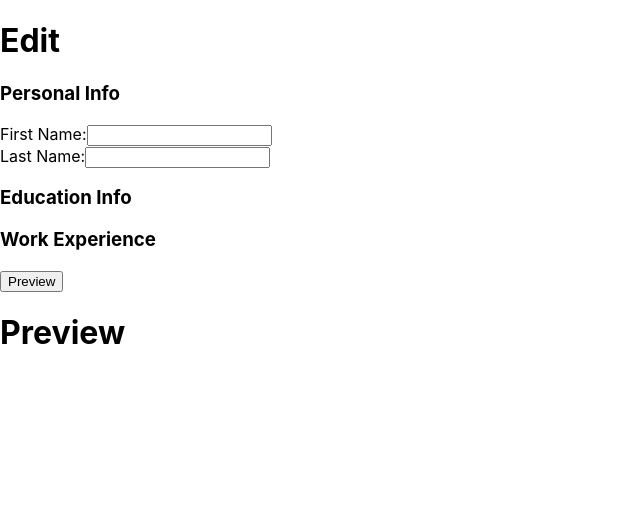
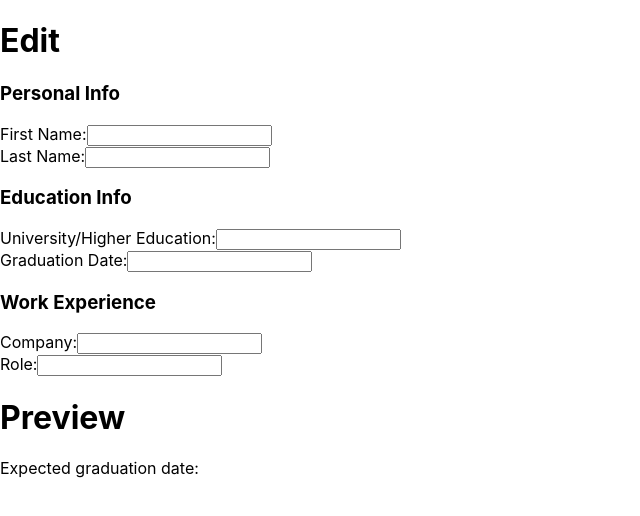
Before and after one commit to Celinarabe/cv-project, a React (Create React App) app: page / in a window 1280 px wide. Shown: the top 516 px of the page, without its empty margins (0-640 px from the left). Built offline with nearby package versions, Linux system fonts and the light colour scheme.

Commit message:
added all inputs

```diff
--- a/src/components/App.js
+++ b/src/components/App.js
@@ -8,6 +8,10 @@ export class App extends Component {
     this.state = {
       fname: "",
       lname: "",
+      university: "",
+      graduationDate: "",
+      companyName: "",
+      role: "",
     };
     this.handleChange = this.handleChange.bind(this);
     this.handleSubmit = this.handleSubmit.bind(this);
@@ -31,8 +35,8 @@ export class App extends Component {
   render() {
     return (
       <div>
-        <Edit fname={this.state.fname} lname={this.state.lname} onChange={e => (this.handleChange(e))} />
-        <Preview fname={this.state.fname} lname={this.state.lname} />
+        <Edit {...this.state} onChange={e => (this.handleChange(e))} />
+        <Preview {...this.state} />
       </div>
     );
   }
--- a/src/components/Edit.js
+++ b/src/components/Edit.js
@@ -1,7 +1,4 @@
-
-
 function Edit(props) {
-
   return (
     <div>
       <h1>Edit</h1>
@@ -27,17 +24,55 @@ function Edit(props) {
           type="text"
           id="lname"
         ></input>
+        <div>
           <h3>Education Info</h3>
+          <div>
+            <label htmlFor="university">University/Higher Education:</label>
+            <input
+              onChange={props.onChange}
+              name="university"
+              // Set the react state as the input value for controlled component inputs
+              value={props.university}
+              type="text"
+              id="university"
+            ></input>
+          </div>
+          <label htmlFor="graduationDate">Graduation Date:</label>
+          <input
+            onChange={props.onChange}
+            name="graduationDate"
+            // Set the react state as the input value for controlled component inputs
+            value={props.graduationDate}
+            type="text"
+            id="graduationDate"
+          ></input>
+        </div>
+        <div>
           <h3>Work Experience</h3>
           <div>
-          <button type="submit">Preview</button>
+            <label htmlFor="companyName">Company:</label>
+            <input
+              onChange={props.onChange}
+              name="companyName"
+              // Set the react state as the input value for controlled component inputs
+              value={props.companyName}
+              type="text"
+              id="companyName"
+            ></input>
+          </div>
+          <label htmlFor="role">Role:</label>
+          <input
+            onChange={props.onChange}
+            name="role"
+            // Set the react state as the input value for controlled component inputs
+            value={props.role}
+            type="text"
+            id="role"
+          ></input>
         </div>
       </form>
-
-
     </div>
   );
 }
 
-
 export default Edit;
--- a/src/components/Preview.js
+++ b/src/components/Preview.js
@@ -3,6 +3,7 @@ function Preview(props) {
     <div>
     <h1>Preview</h1>
     <h3>{props.fname} {props.lname}</h3>
+    <p>{props.university} Expected graduation date: {props.graduationDate}</p>
     </div>
 
   )
```
Lines whose indentation alone changed are shown as unchanged.
